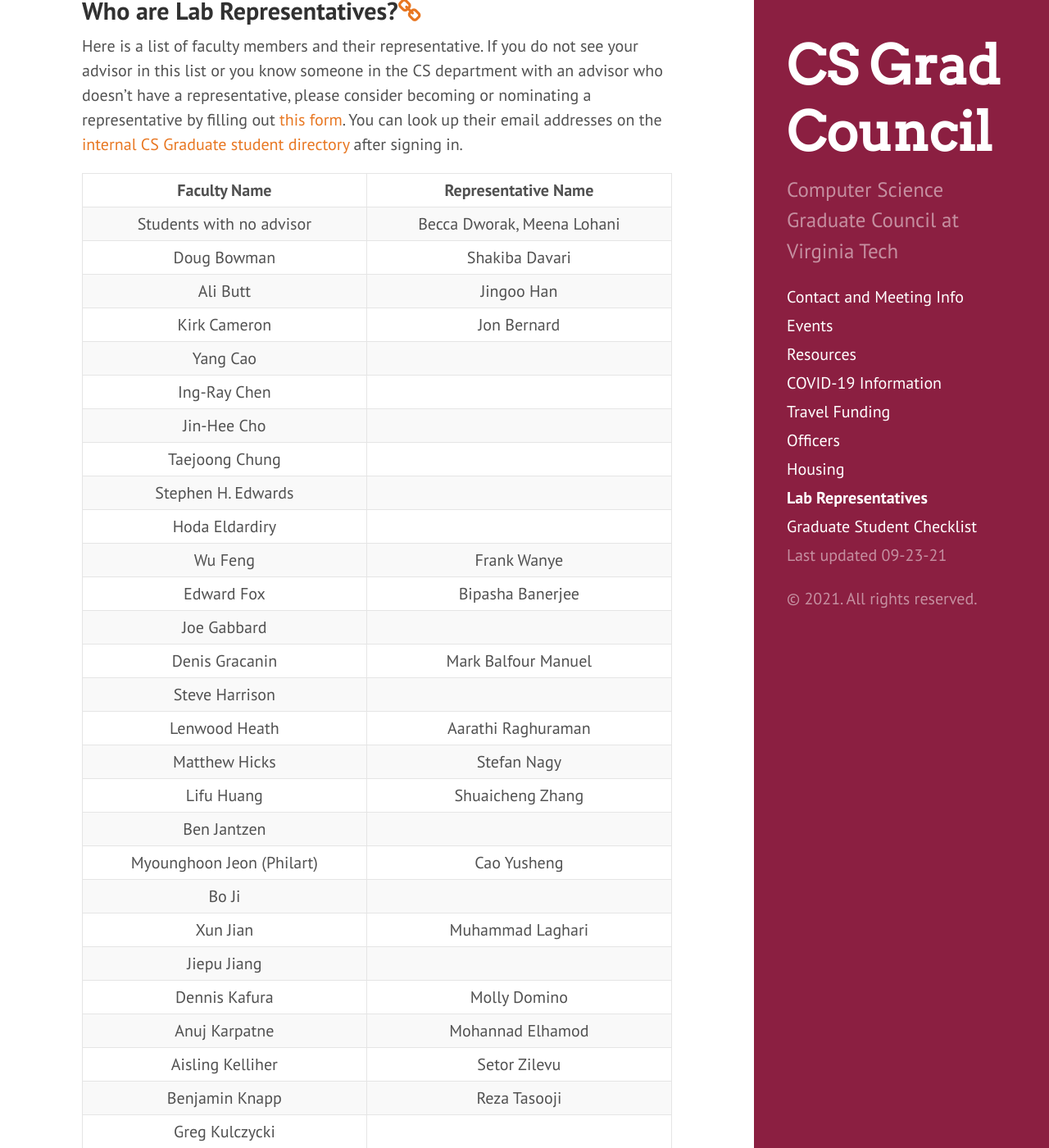
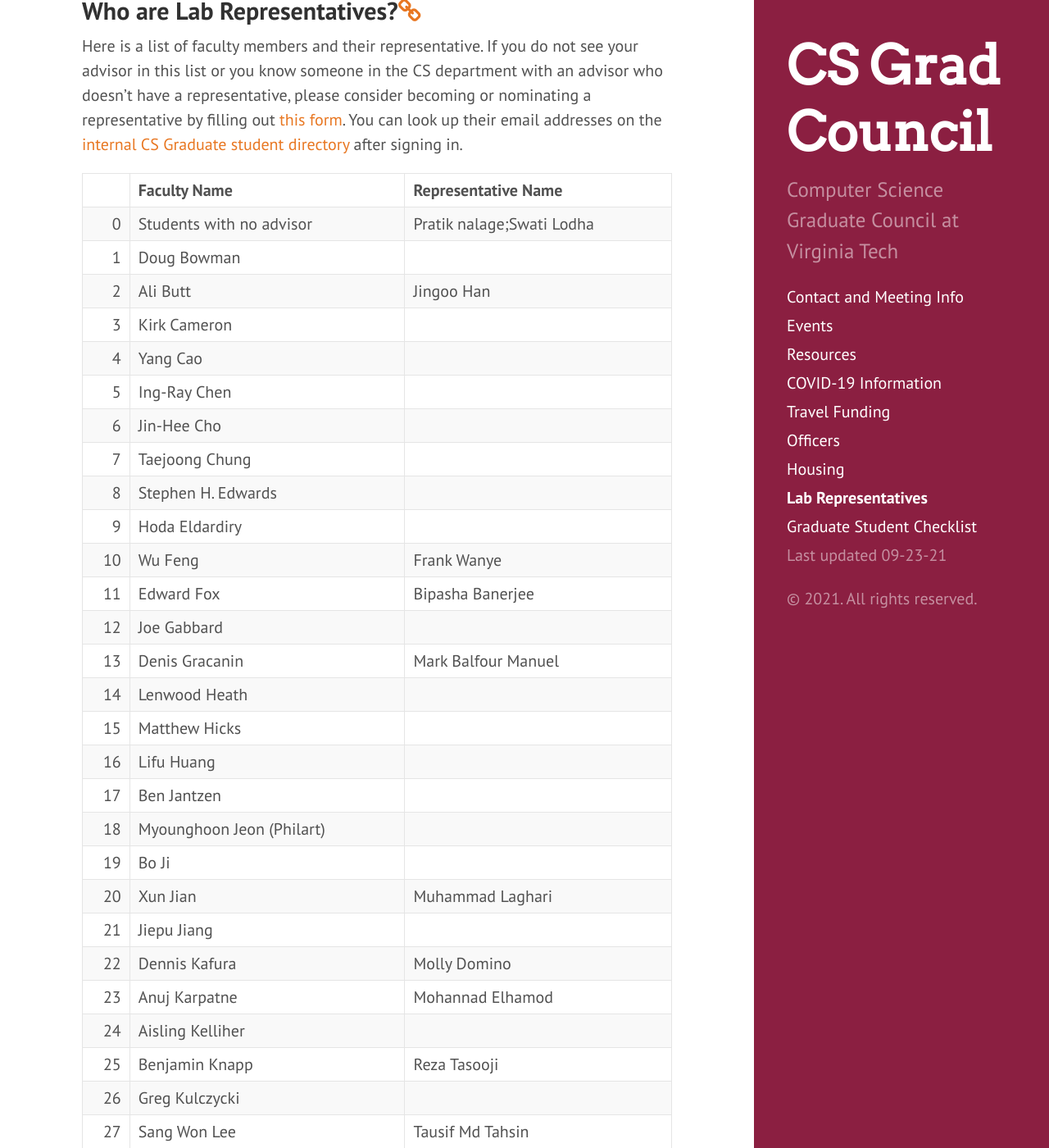
Before and after one commit to CSGraduateCouncil-VirginiaTech/csgc-website, a Jekyll site: the page built from labrepresentative.md, in a window 1280 px wide and 1400 px high, scrolled down 344 px. Shown: the whole window at 82% size. Built offline with Jekyll 4.4.1, drawn with Linux system fonts in a browser that asks for light colours; some of the changed text lies outside the part shown.

Commit message:
Update labrepresentative.md
Added current lab reps

```diff
--- a/labrepresentative.md
+++ b/labrepresentative.md
@@ -13,60 +13,58 @@
 Here is a list of faculty members and their representative. If you do not see your advisor in this list or you know someone in the CS department with an advisor who doesn't have a representative, please consider becoming or nominating a representative by filling out [this form](https://forms.gle/TAoSBQd59qu4bNjBA). You can look up their email addresses on the [internal CS Graduate student directory](https://gpc.cs.vt.edu/#/graduate) after signing in.
 
 
-Faculty Name | Representative Name
-:---: | :---:
-Students with no advisor | Becca Dworak, Meena Lohani
-Doug Bowman | Shakiba Davari
-Ali Butt | Jingoo Han
-Kirk Cameron | Jon Bernard
-Yang Cao |
-Ing-Ray Chen |
-Jin-Hee Cho |
-Taejoong Chung |
-Stephen H. Edwards |
-Hoda Eldardiry |
-Wu Feng | Frank Wanye
-Edward Fox | Bipasha Banerjee
-Joe Gabbard |
-Denis Gracanin | Mark Balfour Manuel
-Steve Harrison |
-Lenwood Heath | Aarathi Raghuraman
-Matthew Hicks | Stefan Nagy
-Lifu Huang | Shuaicheng Zhang
-Ben Jantzen |
-Myounghoon Jeon (Philart) | Cao Yusheng
-Bo Ji |
-Xun Jian | Muhammad Laghari
-Jiepu Jiang |
-Dennis Kafura | Molly Domino
-Anuj Karpatne | Mohannad Elhamod
-Aisling Kelliher | Setor Zilevu
-Benjamin Knapp | Reza Tasooji
-Greg Kulczycki |
-Sang Won Lee | Tausif Md Tahsin
-Wenjing Lou |
-Chang-Tien Lu | Fanglan Chen
-Kurt Luther | Vikram Mohanty
-Scott McCrickard | Derek Haqq
-Na Meng | Bowen She
-T. M. Murali | Nure Tasnina
-Chris North | Kylie Davidson
-Alexey Onufriev |
-Dimitrios Nikolopoulos |
-Nicholas F. Polys |
-Aditya Prakash | Anika Tabassum
-Sharath Raghvendra | Rachita Sowle
-Naren Ramakrishnan | Nikhil Muralidhar
-Chandan Reddy | Akshita Jha
-Adrian Sandu | Andrey Popov
-Francisco Servant | Khadijah Alsafwan
-Mohammed Seyam |
-Cliff Shaffer | Rifat Sabbir Mansur
-Jamie Sikora |
-Deborah Tatar | Aakash Gautam
-Eli Tilevich | Annette Feng
-Joseph G. Trant |
-Bimal Viswanath | Jiameng Pu
-Layne Watson | Joshua Chance Detwiler
-Danfeng (Daphne) Yao | Myles Frantz
-Liqing Zhang | Monjura Afrin Rumi
+|    | Faculty Name              | Representative Name       |
+|---:|:--------------------------|:--------------------------|
+|  0 | Students with no advisor  | Pratik nalage;Swati Lodha |
+|  1 | Doug Bowman               |                           |
+|  2 | Ali Butt                  | Jingoo Han                |
+|  3 | Kirk Cameron              |                           |
+|  4 | Yang Cao                  |                           |
+|  5 | Ing-Ray Chen              |                           |
+|  6 | Jin-Hee Cho               |                           |
+|  7 | Taejoong Chung            |                           |
+|  8 | Stephen H. Edwards        |                           |
+|  9 | Hoda Eldardiry            |                           |
+| 10 | Wu Feng                   | Frank Wanye               |
+| 11 | Edward Fox                | Bipasha Banerjee          |
+| 12 | Joe Gabbard               |                           |
+| 13 | Denis Gracanin            | Mark Balfour Manuel       |
+| 14 | Lenwood Heath             |                           |
+| 15 | Matthew Hicks             |                           |
+| 16 | Lifu Huang                |                           |
+| 17 | Ben Jantzen               |                           |
+| 18 | Myounghoon Jeon (Philart) |                           |
+| 19 | Bo Ji                     |                           |
+| 20 | Xun Jian                  | Muhammad Laghari          |
+| 21 | Jiepu Jiang               |                           |
+| 22 | Dennis Kafura             | Molly Domino              |
+| 23 | Anuj Karpatne             | Mohannad Elhamod          |
+| 24 | Aisling Kelliher          |                           |
+| 25 | Benjamin Knapp            | Reza Tasooji              |
+| 26 | Greg Kulczycki            |                           |
+| 27 | Sang Won Lee              | Tausif Md Tahsin          |
+| 28 | Wenjing Lou               |                           |
+| 29 | Chang-Tien Lu             | Fanglan Chen              |
+| 30 | Kurt Luther               | Vikram Mohanty            |
+| 31 | Scott McCrickard          | Derek Haqq                |
+| 32 | Na Meng                   | Mahir Kabir               |
+| 33 | T. M. Murali              | Nure Tasnina              |
+| 34 | Chris North               | Kylie Davidson            |
+| 35 | Alexey Onufriev           |                           |
+| 36 | Dimitrios Nikolopoulos    |                           |
+| 37 | Nicholas F. Polys         |                           |
+| 38 | Aditya Prakash            |                           |
+| 39 | Sharath Raghvendra        | Rachita Sowle             |
+| 40 | Naren Ramakrish           | Nikhil Muralidhar         |
+| 41 | Chandan Reddy             | Akshita Jha               |
+| 42 | Adrian Sandu              | Amit N Subrahmanya        |
+| 43 | Francisco Servant         | Khadijah Alsafwan         |
+| 44 | Mohammed Seyam            |                           |
+| 45 | Cliff Shaffer             | Rifat Sabbir Mansur       |
+| 46 | Jamie Sikora              |                           |
+| 47 | Eli Tilevich              | Annette Feng              |
+| 48 | Joseph G. Trant           |                           |
+| 49 | Bimal Viswanath           | Jiameng Pu                |
+| 50 | Layne Watson              | Joshua Chance Detwiler    |
+| 51 | Danfeng (Daphne) Yao      | Myles Frantz              |
+| 52 | Liqing Zhang              | Monjura Afrin Rumi        |
```
